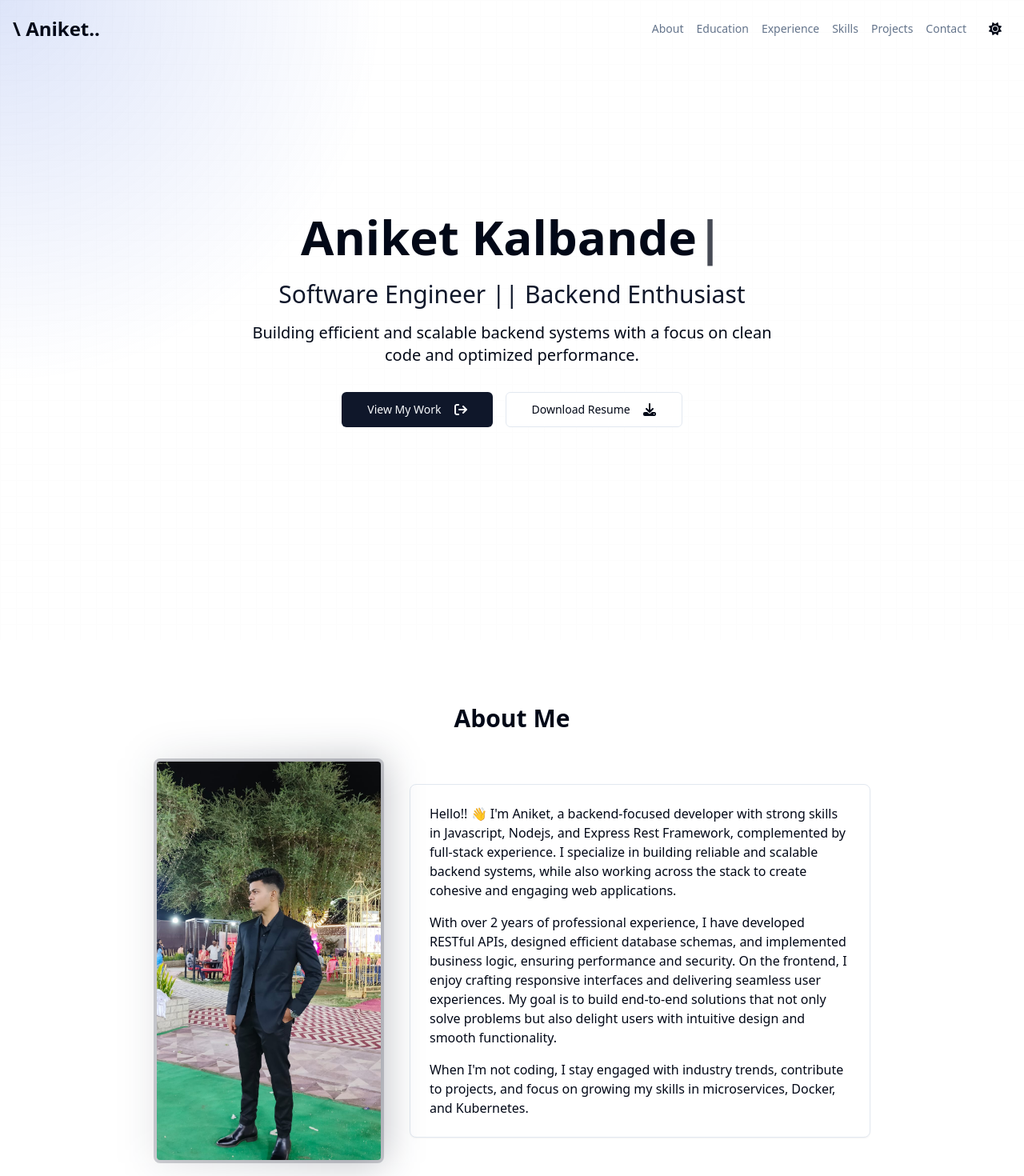
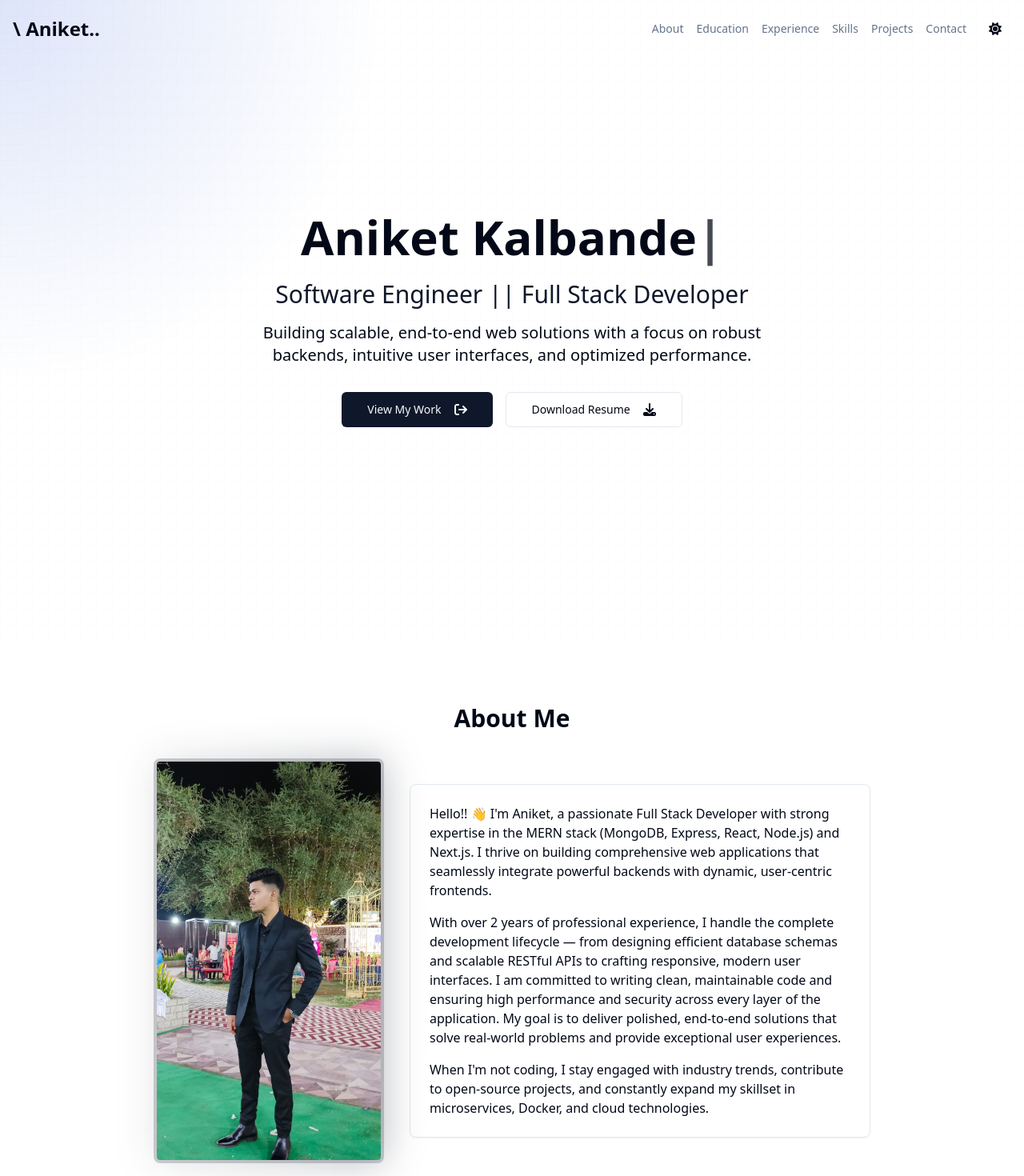
Before and after one commit to Anonymous1608/my-portfolio, a React (Vite) app: page / in a window 1280 px wide. Shown: the top 1470 px of the page at 80% size. Built offline with nearby package versions, Linux system fonts and the light colour scheme.

Commit message:
modified data.js

```diff
--- a/src/cms/data.js
+++ b/src/cms/data.js
@@ -1,22 +1,22 @@
 export const data = {
   name: "Aniket Kalbande",
-  role: "Software Engineer || Backend Enthusiast",
+  role: "Software Engineer || Full Stack Developer",
   description:
-    "Building efficient and scalable backend systems with a focus on clean code and optimized performance.",
+    "Building scalable, end-to-end web solutions with a focus on robust backends, intuitive user interfaces, and optimized performance.",
   logo: "\\ Aniket.. ",
   about: `
-        Hello!! 👋 I'm Aniket, a backend-focused developer with strong skills in Javascript, Nodejs, and Express Rest Framework, complemented by full-stack experience. I specialize in building reliable and scalable backend systems, while also working across the stack to create cohesive and engaging web applications.\n
+        Hello!! 👋 I'm Aniket, a passionate Full Stack Developer with strong expertise in the MERN stack (MongoDB, Express, React, Node.js) and Next.js. I thrive on building comprehensive web applications that seamlessly integrate powerful backends with dynamic, user-centric frontends.\n
         \n
-        With over 2 years of professional experience, I have developed RESTful APIs, designed efficient database schemas, and implemented business logic, ensuring performance and security. On the frontend, I enjoy crafting responsive interfaces and delivering seamless user experiences. My goal is to build end-to-end solutions that not only solve problems but also delight users with intuitive design and smooth functionality.
+        With over 2 years of professional experience, I handle the complete development lifecycle — from designing efficient database schemas and scalable RESTful APIs to crafting responsive, modern user interfaces. I am committed to writing clean, maintainable code and ensuring high performance and security across every layer of the application. My goal is to deliver polished, end-to-end solutions that solve real-world problems and provide exceptional user experiences.
         \n\n
-        When I'm not coding, I stay engaged with industry trends, contribute to projects, and focus on growing my skills in microservices, Docker, and Kubernetes.
+        When I'm not coding, I stay engaged with industry trends, contribute to open-source projects, and constantly expand my skillset in microservices, Docker, and cloud technologies.
         \n
         `,
   experiences: [
     {
       role: "MERN Stack Developer",
       company: "Euro Info Pvt Ltd",
-      period: "Feb 2023 - Current",
+      period: "Oct 2023 - Current",
       responsibilities: [
         "Developed and maintained scalable web applications using ReactJs and Express, implementing REST APIs for seamless data exchange between client and server.",
         "Utilized Docker to containerize applications, ensuring consistency across development, testing, and production environments.",
@@ -121,7 +121,7 @@ export const data = {
     },
   ],
   resumeUrl:
-    "https://drive.google.com/file/d/152YUe-0_PSOicnGGUEOeNoSN5v0Y24tk/view?usp=sharing",
+    "https://drive.google.com/file/d/1BRk5nGINU1FPqDh0JBXwqhMRuHFyCyVT/view?usp=drive_link",
 
   projects: [
     {
```
